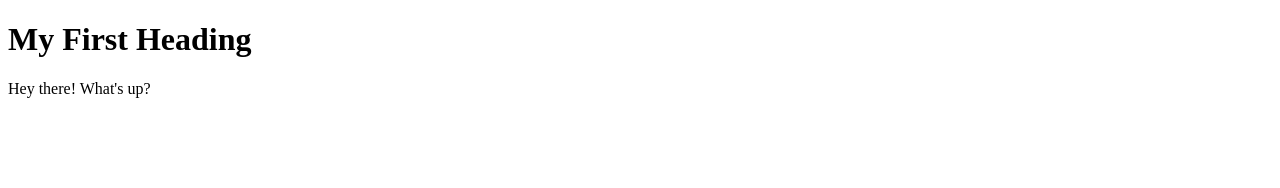
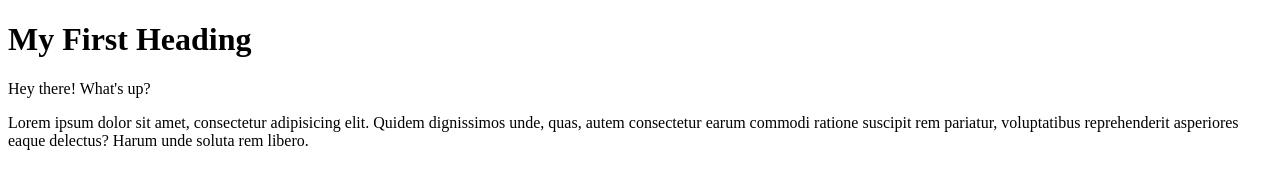
Before and after one commit to PragatiMane161099/Learngit, a plain HTML site: page index.html in a window 1280 px wide. Drawn offline with Linux system fonts and the light colour scheme.

Commit message:
Added para

```diff
--- a/index.html
+++ b/index.html
@@ -7,6 +7,10 @@
 
 <h1>My First Heading</h1>
 <p1>Hey there! What's up? </p1>
+<p>Lorem ipsum dolor sit amet, consectetur adipisicing elit.
+    Quidem dignissimos unde, quas, autem consectetur earum commodi ratione suscipit rem pariatur,
+    voluptatibus reprehenderit asperiores eaque delectus? Harum unde soluta rem libero.
+</p>
 
 </body>
 </html>
```
